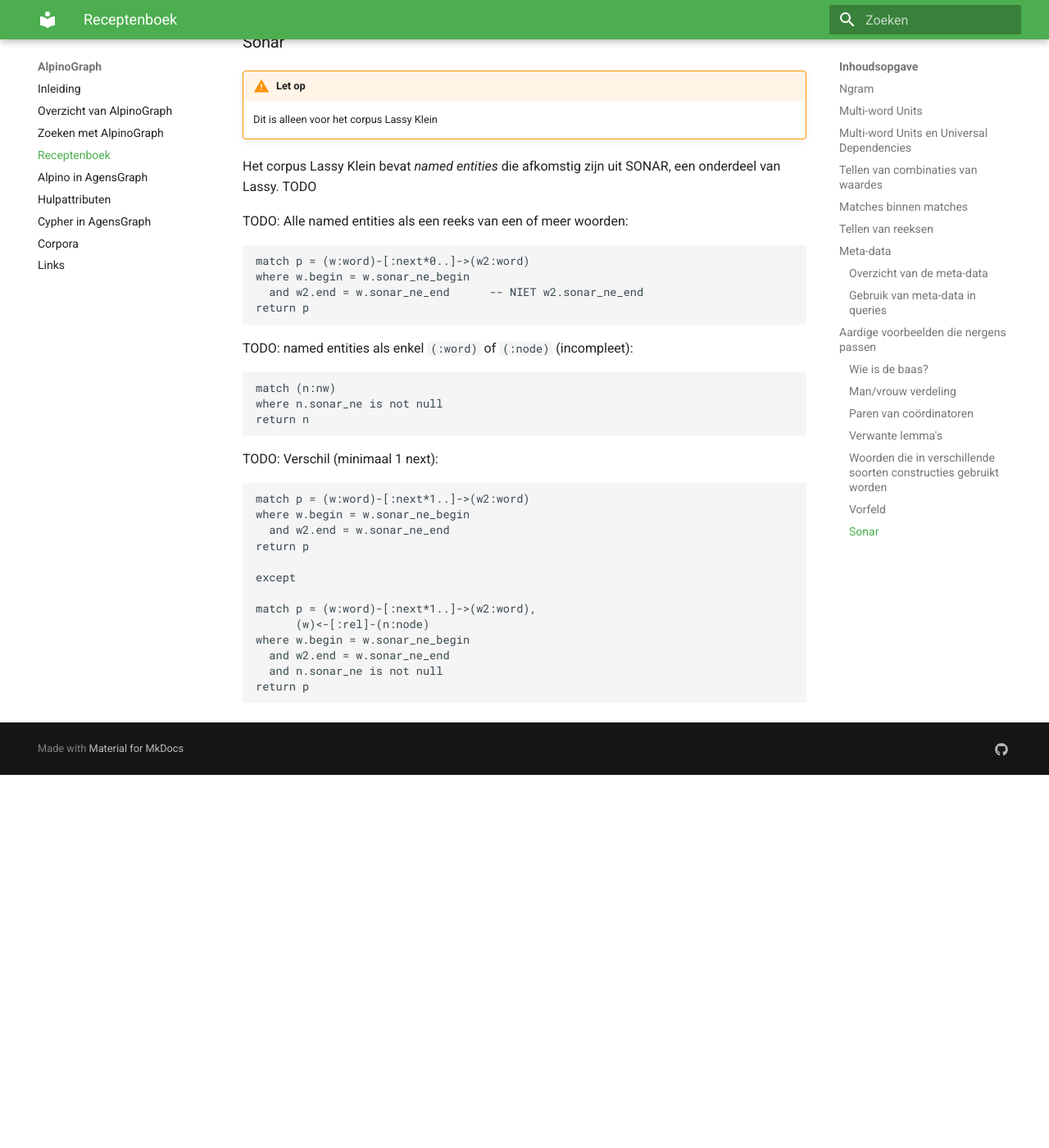
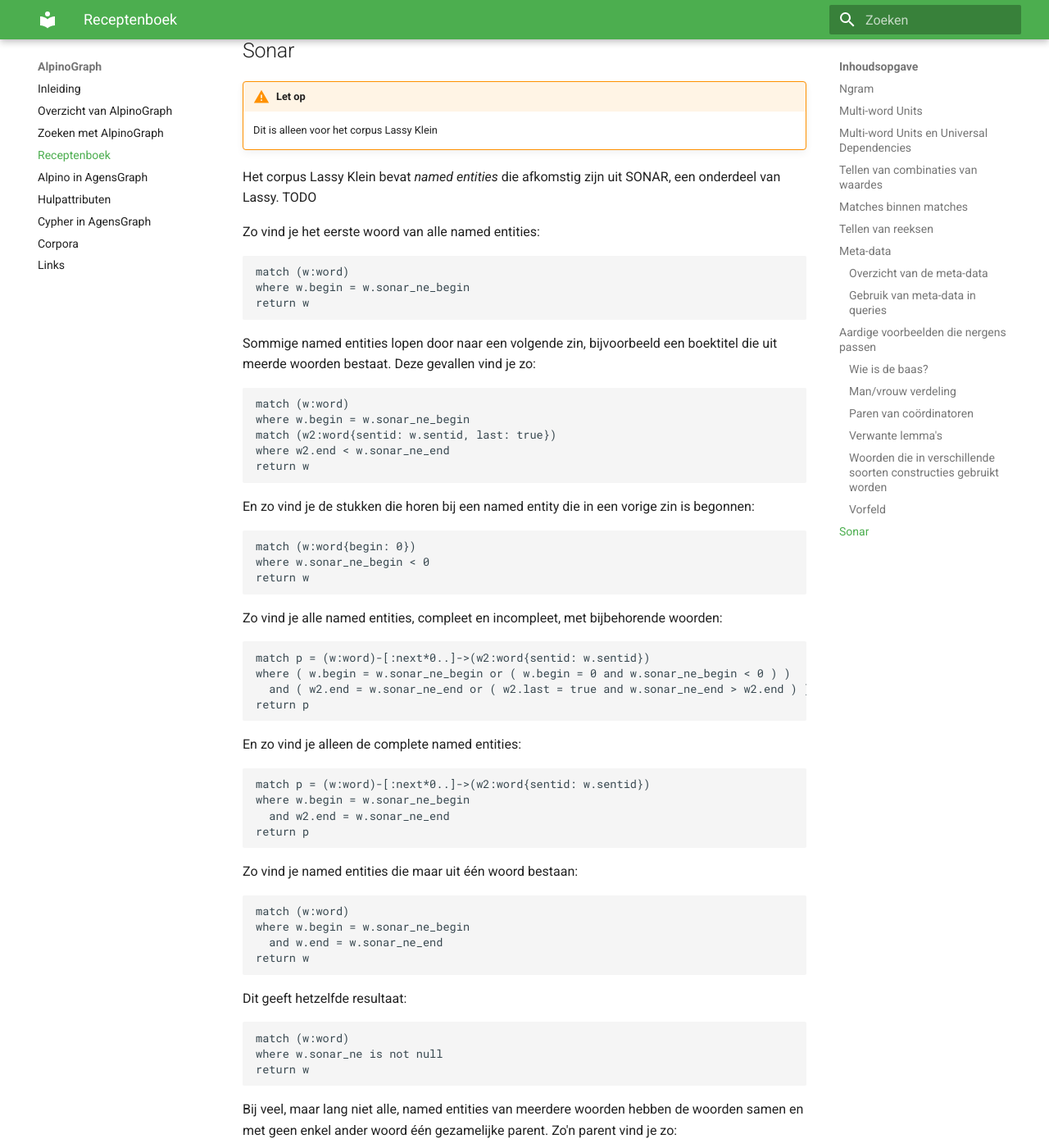
Before and after one commit to rug-compling/alpinograph-docs, an MkDocs documentation site: the page built from docs/recepten.md, in a window 1280 px wide and 1400 px high, scrolled down 8319 px. Shown: the whole window at 82% size. Built offline with MkDocs 1.6.1 and Material for MkDocs 9.7.7, drawn with Linux system fonts in a browser that asks for light colours; before the commit the page ends 9264 px from its top, so only the background shows below that; some of the changed text lies outside the part shown.

Commit message:
Recepten: voorbeelden met named entities

````diff
--- a/docs/recepten.md
+++ b/docs/recepten.md
@@ -386,7 +386,7 @@ return w
 
 TODO
 
-### Sonar
+## Sonar
 
 !!! warning "Let op"
     Dit is alleen voor het corpus Lassy Klein
@@ -394,36 +394,96 @@ TODO
 Het corpus Lassy Klein bevat *named entities* die afkomstig zijn uit
 SONAR, een onderdeel van Lassy. TODO
 
-TODO: Alle named entities als een reeks van een of meer woorden:
+Zo vind je het eerste woord van alle named entities:
 
 ```text
-match p = (w:word)-[:next*0..]->(w2:word)
+match (w:word)
 where w.begin = w.sonar_ne_begin
-  and w2.end = w.sonar_ne_end      -- NIET w2.sonar_ne_end
+return w
+```
+
+Sommige named entities lopen door naar een volgende zin, bijvoorbeeld
+een boektitel die uit meerde woorden bestaat. Deze gevallen
+vind je zo:
+
+```text
+match (w:word)
+where w.begin = w.sonar_ne_begin
+match (w2:word{sentid: w.sentid, last: true})
+where w2.end < w.sonar_ne_end
+return w
+```
+
+En zo vind je de stukken die horen bij een named entity die in een
+vorige zin is begonnen:
+
+```text
+match (w:word{begin: 0})
+where w.sonar_ne_begin < 0
+return w
+```
+
+Zo vind je alle named entities, compleet en incompleet, met
+bijbehorende woorden:
+
+```text
+match p = (w:word)-[:next*0..]->(w2:word{sentid: w.sentid})
+where ( w.begin = w.sonar_ne_begin or ( w.begin = 0 and w.sonar_ne_begin < 0 ) )
+  and ( w2.end = w.sonar_ne_end or ( w2.last = true and w.sonar_ne_end > w2.end ) )
 return p
 ```
-TODO: named entities als enkel `(:word)` of `(:node)` (incompleet):
+
+En zo vind je alleen de complete named entities:
 
 ```text
-match (n:nw)
+match p = (w:word)-[:next*0..]->(w2:word{sentid: w.sentid})
+where w.begin = w.sonar_ne_begin
+  and w2.end = w.sonar_ne_end
+return p
+```
+
+Zo vind je named entities die maar uit één woord bestaan:
+
+```text
+match (w:word)
+where w.begin = w.sonar_ne_begin
+  and w.end = w.sonar_ne_end
+return w
+```
+
+Dit geeft hetzelfde resultaat:
+
+```text
+match (w:word)
+where w.sonar_ne is not null
+return w
+```
+
+Bij veel, maar lang niet alle, named entities van meerdere woorden hebben
+de woorden samen en met geen enkel ander woord één gezamelijke parent. Zo'n
+parent vind je zo:
+
+```text
+match (n:node)
 where n.sonar_ne is not null
 return n
 ```
 
-TODO: Verschil (minimaal 1 next):
+En uiteraard kun je zoeken op een specifieke soort named entity:
 
 ```text
-match p = (w:word)-[:next*1..]->(w2:word)
+match p = (w:word{sonar_ne_class: 'loc'})-[:next*0..]->(w2:word)
 where w.begin = w.sonar_ne_begin
-  and w2.end = w.sonar_ne_end
-return p
-
-except
-
-match p = (w:word)-[:next*1..]->(w2:word),
-      (w)<-[:rel]-(n:node)
-where w.begin = w.sonar_ne_begin
-  and w2.end = w.sonar_ne_end
-  and n.sonar_ne is not null
+  and w2.end = w.sonar_ne_end     -- NIET w2.sonar_ne_end
 return p
 ```
+
+Of:
+
+```text
+match (n:nw{sonar_ne: 'pro'})
+return n
+```
+
+De laatste vindt niet alles, omdat het attribuut `sonar_ne` niet
+altijd aanwezig is (zie boven).
````
